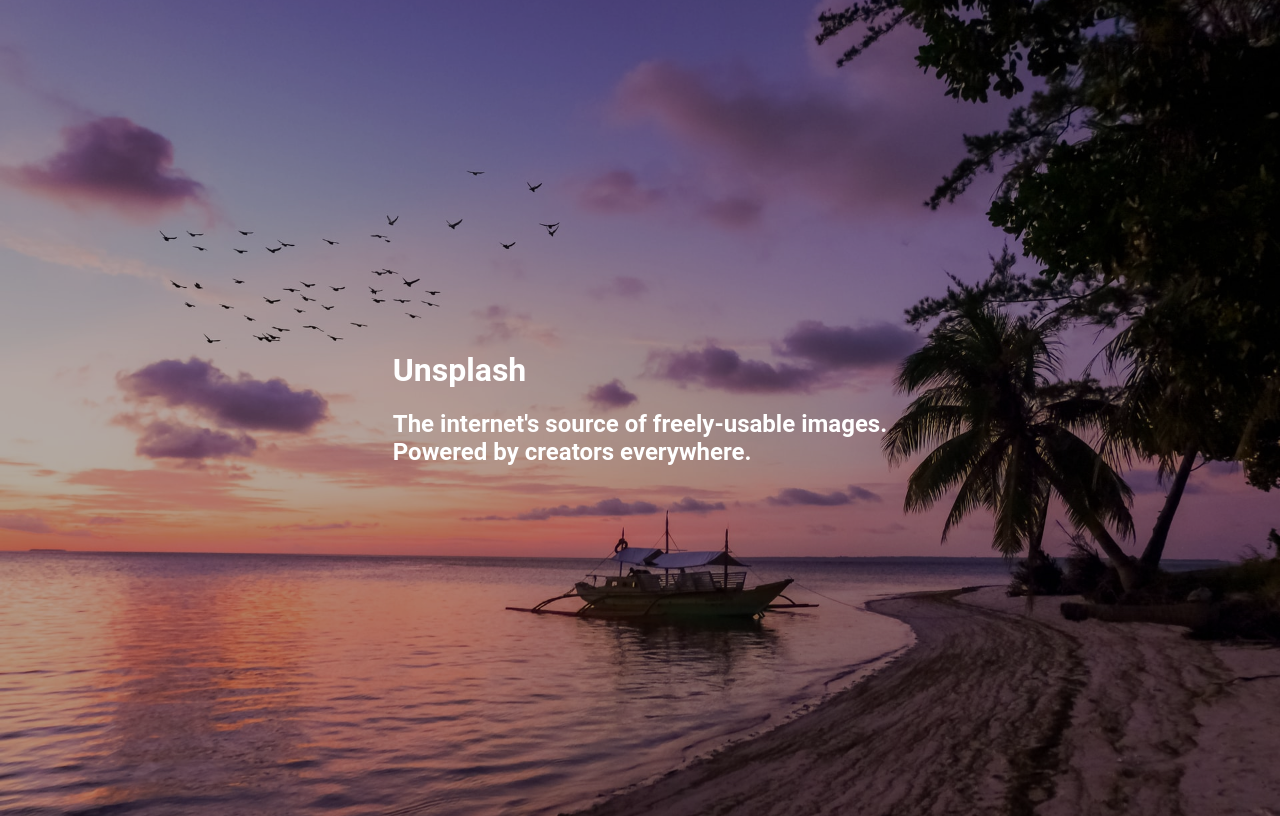
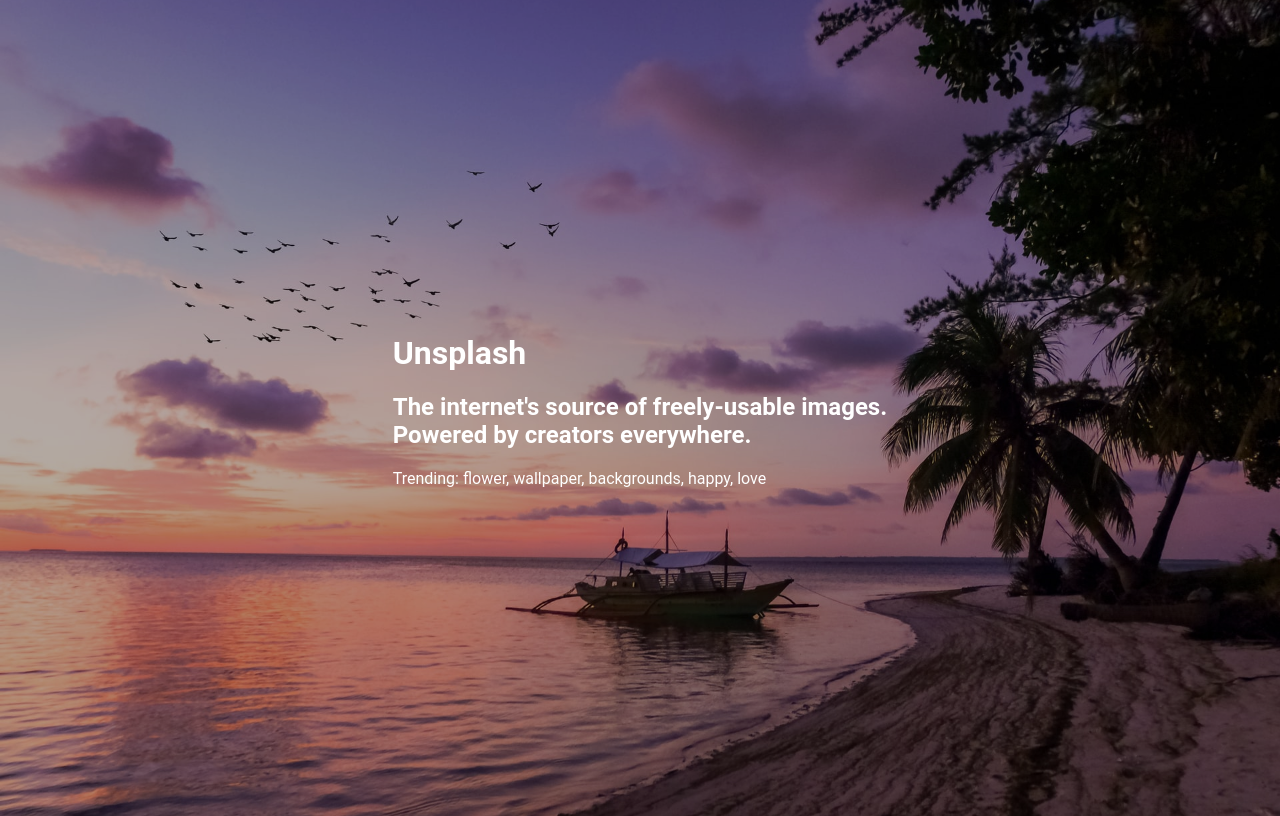
Before and after one commit to sendersk/photos-searcher-react, a React (Create React App) app: page / in a window 1280 px wide. Built offline with nearby package versions, Linux system fonts and the light colour scheme.

Commit message:
tags paragraph added

```diff
--- a/src/components/HeroSection.js
+++ b/src/components/HeroSection.js
@@ -13,6 +13,7 @@ function HeroSection() {
           <br />
           Powered by creators everywhere.
         </h2>
+        <p className="hero-tags">Trending: flower, wallpaper, backgrounds, happy, love</p>
       </div>
     </div>
   );
```
